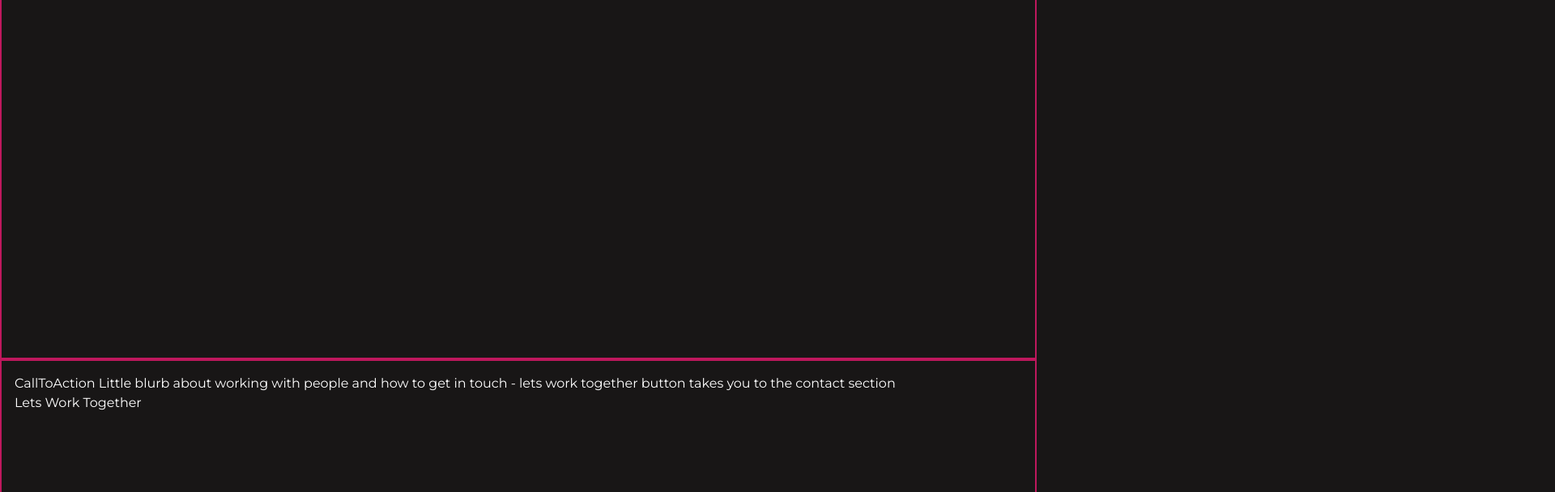
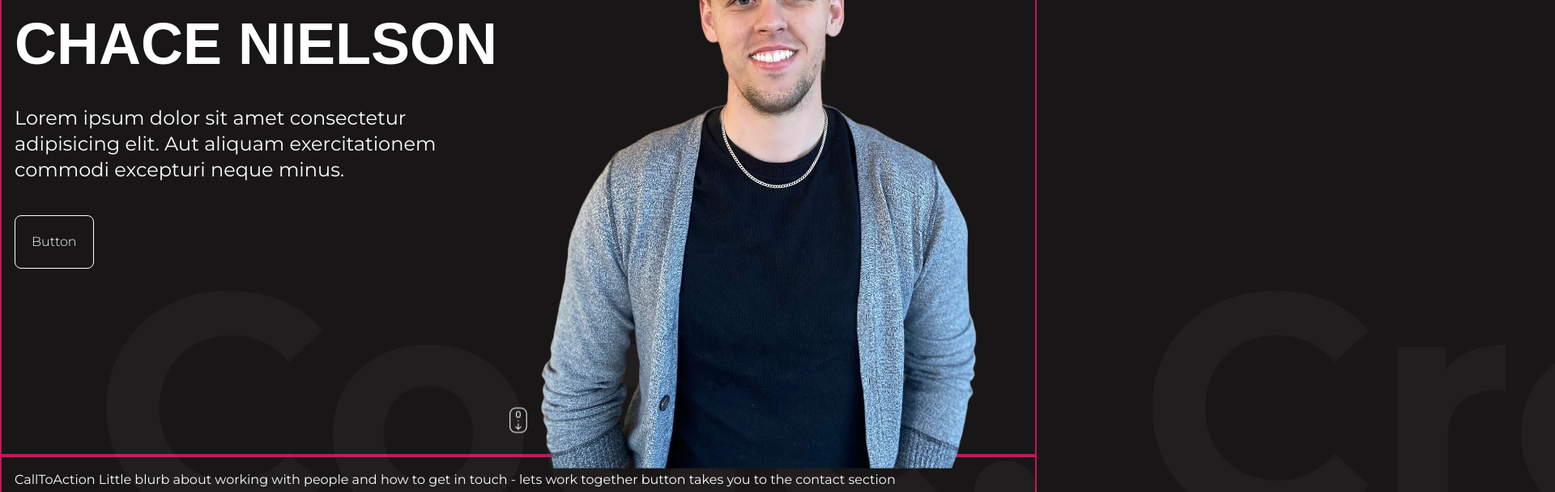
Before and after one commit to ChaceN89/Portfolio-ChaceNielson-V2, a React (Create React App) app: page / in a window 1280 px wide. Shown: the part 340-948 px from the top of the page at 81% size, 1920 px wide, since content can reach past the window. Built offline with nearby package versions, Linux system fonts and the light colour scheme; no server answers.

Commit message:
got a basis for the hero section

```diff
--- a/src/components/IntroSection/Hero.jsx
+++ b/src/components/IntroSection/Hero.jsx
@@ -1,35 +1,44 @@
 import React from 'react';
-import '../../styles/Hero.css'; // Import the CSS file for any additional styles
+import { motion } from 'framer-motion';
+import '../../styles/Hero.css'; // Import the CSS file for additional styles
 
 function Hero() {
-
-
-  return(
-    <section className="section-wrapper-height ">
-
-
-
-    </section>
-  )
-
-
   return (
-    <section className=" overflow-hidden bg-gradient-to-b  relative">
-      <div className="wrapper max-w-[1366px] h-full mx-auto flex flex-col md:flex-row">
-        <div className="textContainer w-full md:w-1/2 h-full flex flex-col justify-center gap-10 md:gap-16 p-4 text-center md:text-left">
-          <h2 className="text-2xl text-rebeccapurple tracking-widest">Welcome</h2>
-          <h1 className="text-4xl md:text-[88px]">I'm a Developer</h1>
-          <div className="buttons flex justify-center md:justify-start">
-            <button className="p-5 border border-white rounded-lg bg-transparent text-white mr-5 cursor-pointer font-light">Button 1</button>
-            <button className="p-5 border border-white rounded-lg bg-transparent text-white cursor-pointer font-light">Button 2</button>
+    <section className="section-wrapper-height relative">
+      <div className="absolute inset-0 z-0 slidingTextContainer">
+        <motion.div
+          className="absolute text-[50vh] bottom-[-120px] whitespace-nowrap text-[#ffffff09] w-1/2 font-bold"
+          initial={{ x: '-100%' }}
+          animate={{ x: '100%' }}
+          transition={{ duration: 10, repeat: Infinity, ease: 'linear' }}
+        >
+          Code. Create. Innovate.
+        </motion.div>
+      </div>
+      <div className="wrapper max-w-[1366px] h-full mx-auto flex items-center">
+        <div className="textContainer w-1/2 flex flex-col justify-center gap-10 p-4">
+          <h2 >Welcome</h2>
+          <h1 >CHACE NIELSON</h1>
+          <h3>Lorem ipsum dolor sit amet consectetur adipisicing elit. Aut aliquam exercitationem commodi excepturi neque minus.</h3>
+          <div className="buttons">
+            <button className="p-5 border border-white rounded-lg bg-transparent text-white cursor-pointer font-light">
+              Button
+            </button>
           </div>
         </div>
-        <div className="imageContainer absolute top-0 right-0 md:static md:w-1/2 h-full md:h-auto flex-shrink-0">
-          <img src="path/to/your/image.jpg" alt="Hero" className="w-full h-full object-cover" />
+        <div className="imageContainer relative w-1/2 h-full">
+          <motion.img
+            src={`${process.env.PUBLIC_URL}/logos/chace1.png`}
+            alt="Hero"
+            className="w-full h-full object-cover"
+            initial={{ y: -30 }}
+            animate={{ y: 30 }}
+            transition={{ duration: 2, repeat: Infinity, repeatType: 'reverse' }}
+          />
         </div>
       </div>
-      <div className="slidingTextContainer absolute text-[50vh] bottom-[-120px] whitespace-nowrap text-[#ffffff09] w-1/2 font-bold">
-        Sliding Text
+      <div className="scrollIcon absolute bottom-4 left-1/2 transform -translate-x-1/2">
+        <img src={`${process.env.PUBLIC_URL}/logos/scroll.png`} alt="Scroll" className="w-8 h-8" />
       </div>
     </section>
   );
--- a/src/styles/Hero.css
+++ b/src/styles/Hero.css
@@ -1,4 +1,29 @@
-/* Hero.css
-.h-screen-minus-100 {
-  height: calc(100vh - 100px);
-} */
+/* Hero.css */
+.slidingTextContainer {
+  position: absolute;
+  font-size: 50vh;
+  bottom: -120px;
+  white-space: nowrap;
+  color: #ffffff09;
+  width: 50%;
+  font-weight: bold;
+}
+
+.imageContainer img {
+  object-fit: cover;
+}
+
+.scrollIcon img {
+  width: 2rem;
+  height: 2rem;
+  animation: bounce 2s infinite;
+}
+
+@keyframes bounce {
+  0%, 100% {
+    transform: translateY(0);
+  }
+  50% {
+    transform: translateY(-10px);
+  }
+}
```
